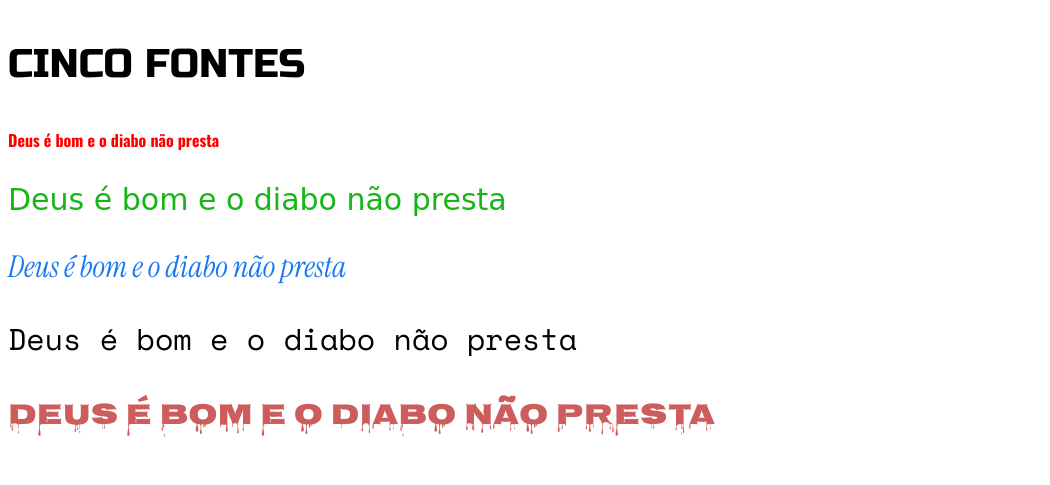
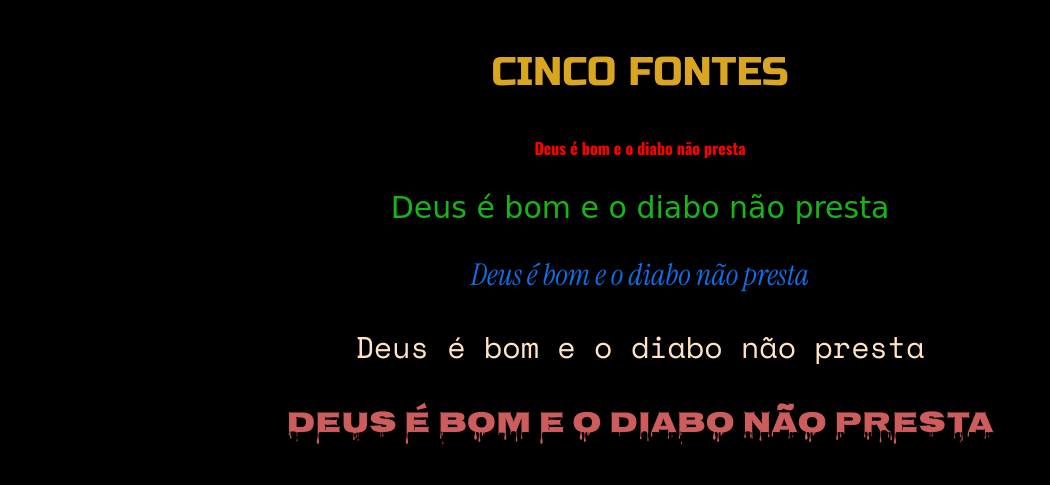
Before and after one commit to Wanessabds/CincoFontes, a plain HTML site: page index.html in a window 1280 px wide. Shown: the whole page, without its empty margins (0-1050 px from the left). Drawn offline with nearby package versions, Linux system fonts and the light colour scheme; a web font is replaced by a local one.

Commit message:
CincoFontes

```diff
--- a/index.html
+++ b/index.html
@@ -10,6 +10,7 @@
 </head>
 <body>
 
+    <div class="caixa1">
 
     <p class="fonte-0"> CINCO FONTES</p>
 
@@ -29,6 +30,6 @@
 
     <p class="fonte-5"> Deus é bom e o diabo não presta </p>
 
-
+    </div>
 </body>
 </html>
--- a/style.css
+++ b/style.css
@@ -4,6 +4,18 @@
 @import url('https://fonts.googleapis.com/css2?family=Space+Mono&display=swap');
 @import url('https://fonts.googleapis.com/css2?family=Nosifer&display=swap');
 @import url('https://fonts.googleapis.com/css2?family=Russo+One&display=swap');
+
+body {
+    background-color: black;
+    display: flex;
+    justify-content: center;
+    align-items: center;
+    text-align: center;
+}
+.caixa1{
+
+}
+
 
 .fonte-1{
     font-family: 'Oswald', sans-serif;
@@ -26,7 +38,7 @@
 .fonte-4{
     font-family: 'Space Mono', monospace;
     font-size: 30px;
-    color:black;
+    color:bisque;
 }
 
 .fonte-5{
@@ -37,5 +49,6 @@
 
 .fonte-0{
     font-family: 'Russo One', sans-serif;
+    color: goldenrod;
     font-size: 40px;
 }
```
